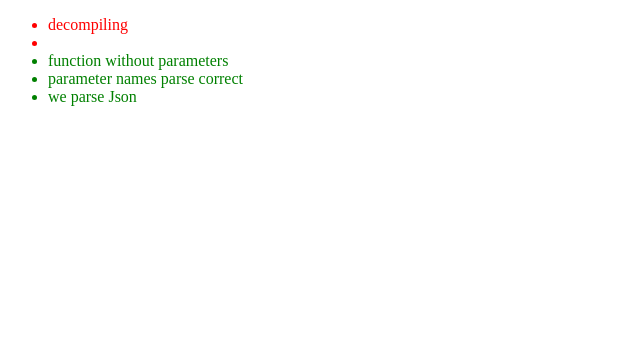
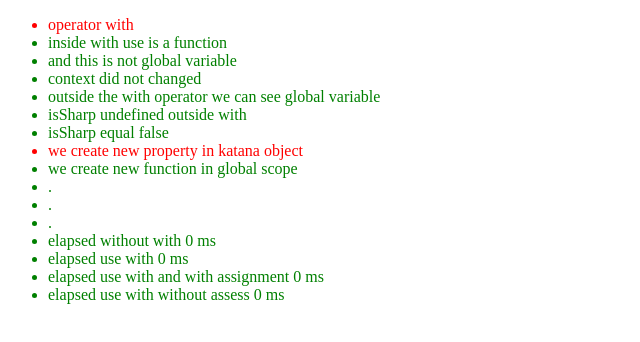
Before and after one commit to kessko/javaScript_Ninja, a plain HTML site: page index.html in a window 1280 px wide. Shown: the whole page, without its empty margins (0-640 px from the left). Drawn offline with nearby package versions, Linux system fonts and the light colour scheme.

Commit message:
operator With

```diff
--- a/chapter3/decompiling.js
+++ b/chapter3/decompiling.js
@@ -8,11 +8,11 @@ window.onload = function () {
         assert(0, chapterName);
         assert(0, '');
         var funcArgsName = function (fn) {
-            var pattern = /^.*function\s*\((\s*[^)]*?)\s*\)/g;
+            var pattern = /^.*function\s*\(\s*([^)]*?)\s*\)/g;
             var res = pattern.exec(fn.toString());
 
-            return res && res[1] ? res[1].split(/\s*,\s*/g) : [];
-        }
+            return res && res[1] ? res[1].split(/,\s*/g) : [];
+        };
 
         assert(funcArgsName(function () {
                 return window;
@@ -26,5 +26,30 @@ window.onload = function () {
         var json = "{'name' : 'Ninja'}";
         var obj = eval("(" + json + ")");
         assert(obj.name === "Ninja", 'we parse Json');
+
+
+        function globalEval(data) {
+            data = data.replace(/^\s*|\s*$/g,"");
+            if(data){
+                var head = document.getElementsByTagName("head")[0] || document.documentElement;
+                var script = document.createElement("script");
+
+                script.type = "text/javascript";
+                script.text = data;
+
+                head.appendChild(script);
+                head.removeChild(script);
+            }
+        }
+
+        var scripts = document.getElementsByTagName("script");
+        var i = scripts.length;
+        while(i--){
+            if(scripts[i].type === "x/onload"){
+                globalEval(scripts[i].innerHTML);
+            }
+        }
+
+
     })("decompiling");
 }
--- /dev/null
+++ b/chapter3/withOperator.js
@@ -0,0 +1,81 @@
+/**
+ * Created by Work on 15-Aug-16.
+ */
+
+window.onload = function () {
+
+    (function (chapterName) {
+        assert(0, chapterName);
+
+        var use = "other";
+        var katana = {
+            isSharp: true,
+            use: function () {
+                this.isSharp = !this.isSharp;
+            }
+        };
+        with (katana) {
+            assert(typeof(use) === 'function', 'inside with use is a function');
+            assert(use !== 'other', 'and this is not global variable');
+            assert(this !== katana, 'context did not changed');
+        }
+        assert(use === "other", 'outside the with operator we can see global variable');
+        assert(typeof(isSharp) == 'undefined', 'isSharp undefined outside with');
+
+
+        with (katana) {
+            isSharp = false;
+            cut = function () {
+                isSharp = false;
+            };
+        }
+        assert(katana.isSharp === false, 'isSharp equal false');
+        assert(typeof (katana.cut) === 'function', 'we create new property in katana object');
+        assert(typeof (window.cut) === 'function', 'we create new function in global scope');
+        assert(true, '.');
+        assert(true, '.');
+        assert(true, '.');
+
+
+        var maxCount = 1000000, value, elapsed, start, n;
+        var ninja = {foo: "test"};
+        start = new Date().getTime();
+        for (n = 0; n < maxCount; n++) {
+            value = ninja.foo;
+        }
+        elapsed = new Date().getTime() - start;
+        assert(true, 'elapsed without with ' + elapsed + ' ms');
+
+        start = new Date().getTime();
+        with (ninja) {
+            for (n = 0; n < maxCount; n++) {
+                value = foo;
+            }
+
+        }
+        elapsed = new Date().getTime() - start;
+        assert(true, 'elapsed use with ' + elapsed + ' ms');
+
+        start = new Date().getTime();
+        with (ninja) {
+            for (n = 0; n < maxCount; n++) {
+                 foo = n;
+            }
+
+        }
+        elapsed = new Date().getTime() - start;
+        assert(true, 'elapsed use with and with assignment ' + elapsed + ' ms');
+
+        start = new Date().getTime();
+        with (ninja) {
+            for (n = 0; n < maxCount; n++) {
+                value = "test";
+            }
+
+        }
+        elapsed = new Date().getTime() - start;
+        assert(true, 'elapsed use with without assess ' + elapsed + ' ms');
+
+
+    })("operator with");
+}
--- a/index.html
+++ b/index.html
@@ -18,8 +18,11 @@
     <!--<script src="chapter2/threadsHello.js"></script>-->
     <!--<script src="chapter2/littleAnimationUsingTimers.js"></script>-->
     <!--<script src="chapter3/runTime.js"></script>-->
-    <script src="chapter3/decompiling.js"></script>
-
+    <!--<script src="chapter3/decompiling.js"></script>-->
+    <!--<script type="x/onload">-->
+        <!--assert(true, 'Page successfully loaded. And we use special scenario');-->
+    <!--</script>-->
+    <script src="chapter3/withOperator.js"></script>
     <link rel="stylesheet" href="styles.css"/>
 </head>
 <body>
```
